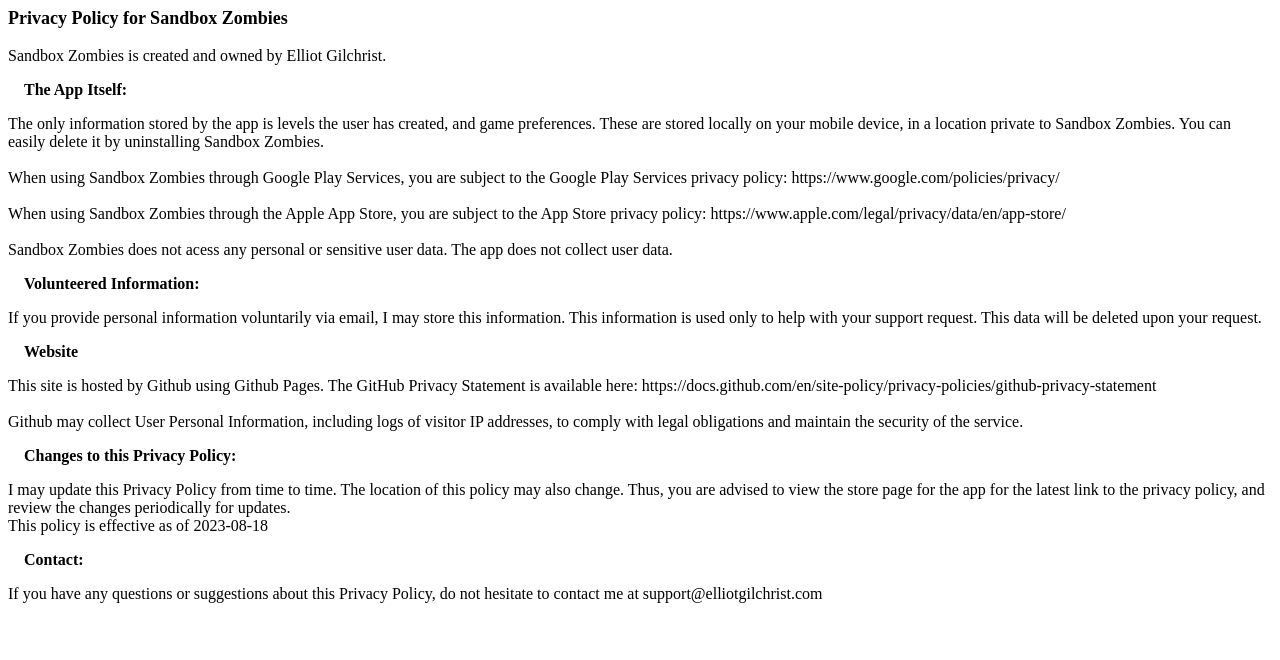
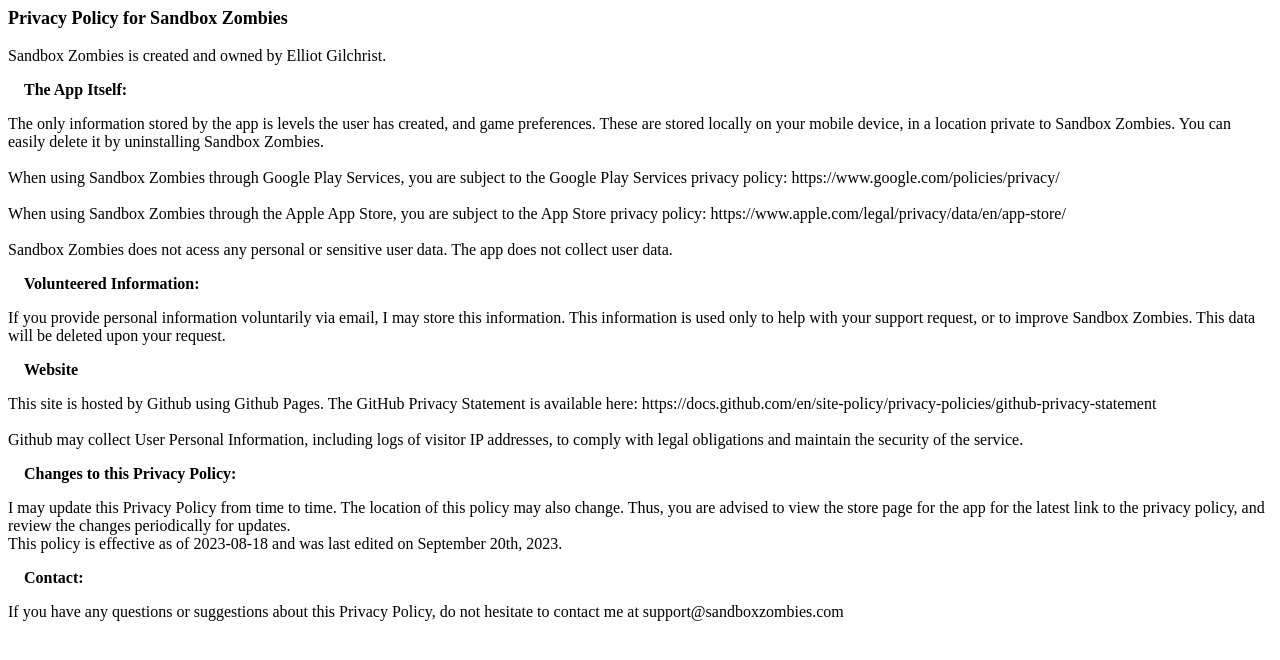
Before and after one commit to sandboxzombies/privacy, a plain HTML site: page index.html in a window 1280 px wide. Drawn offline with Linux system fonts and the light colour scheme.

Commit message:
Update index.html

```diff
--- a/index.html
+++ b/index.html
@@ -26,7 +26,7 @@
       <div>
         <div class="section_title">Volunteered Information:</div>
         <div class="section_content">
-          If you provide personal information voluntarily via email, I may store this information. This information is used only to help with your support request. This data will be deleted upon your request.
+          If you provide personal information voluntarily via email, I may store this information. This information is used only to help with your support request, or to improve Sandbox Zombies. This data will be deleted upon your request.
         </div>
       </div>
       <div>
@@ -42,13 +42,13 @@
         <div class="section_content">
           I may update this Privacy Policy from time to time. The location of this policy may also change. Thus, you are advised to view the store page for the app for the latest link to the privacy policy, and review the changes periodically for updates.
           <br>
-          This policy is effective as of 2023-08-18
+          This policy is effective as of 2023-08-18 and was last edited on September 20th, 2023.
         </div>
       </div>
       <div>
         <div class="section_title">Contact:</div>
         <div class="section_content">
-          If you have any questions or suggestions about this Privacy Policy, do not hesitate to contact me at support@elliotgilchrist.com
+          If you have any questions or suggestions about this Privacy Policy, do not hesitate to contact me at support@sandboxzombies.com
         </div>
       </div>
     </div>
```
